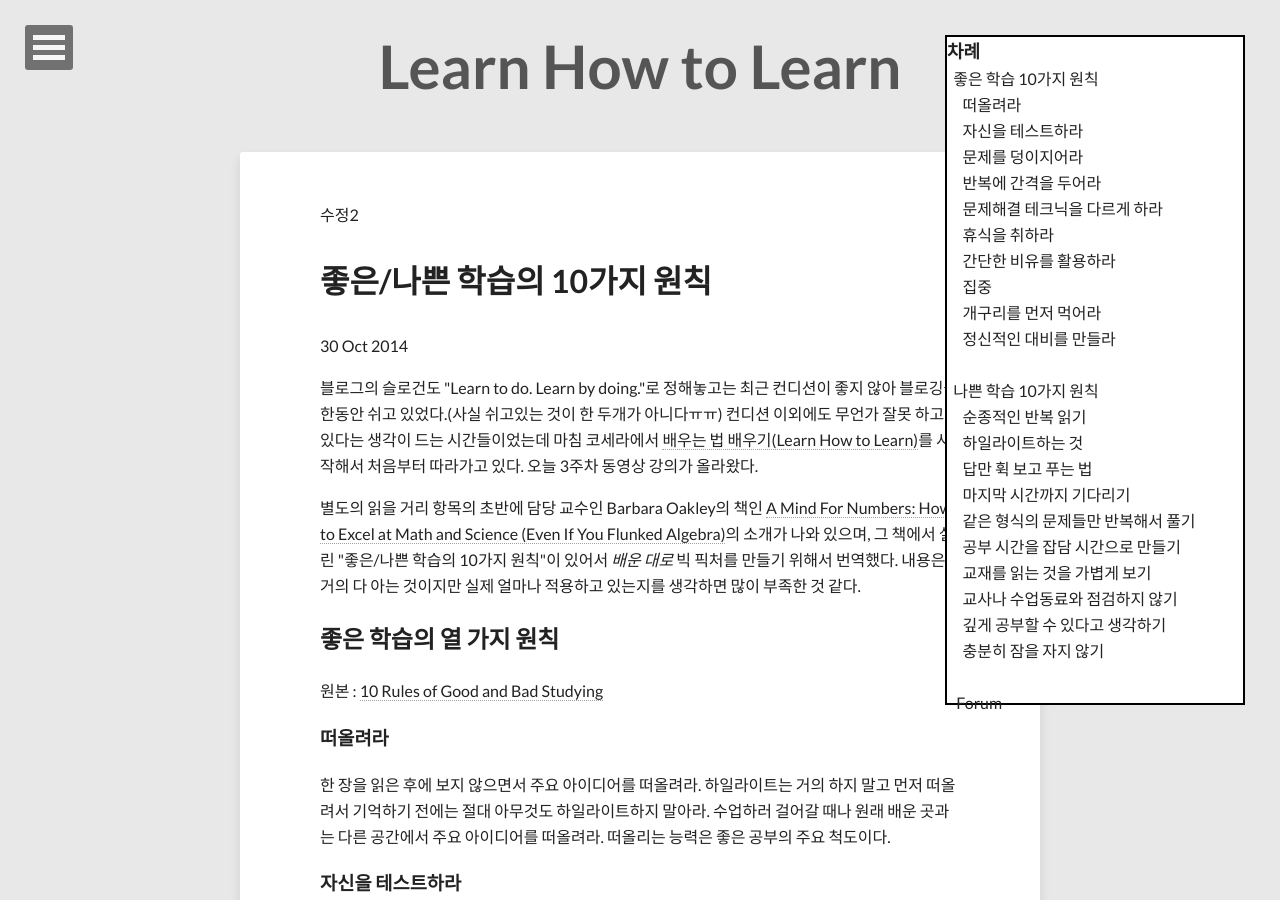
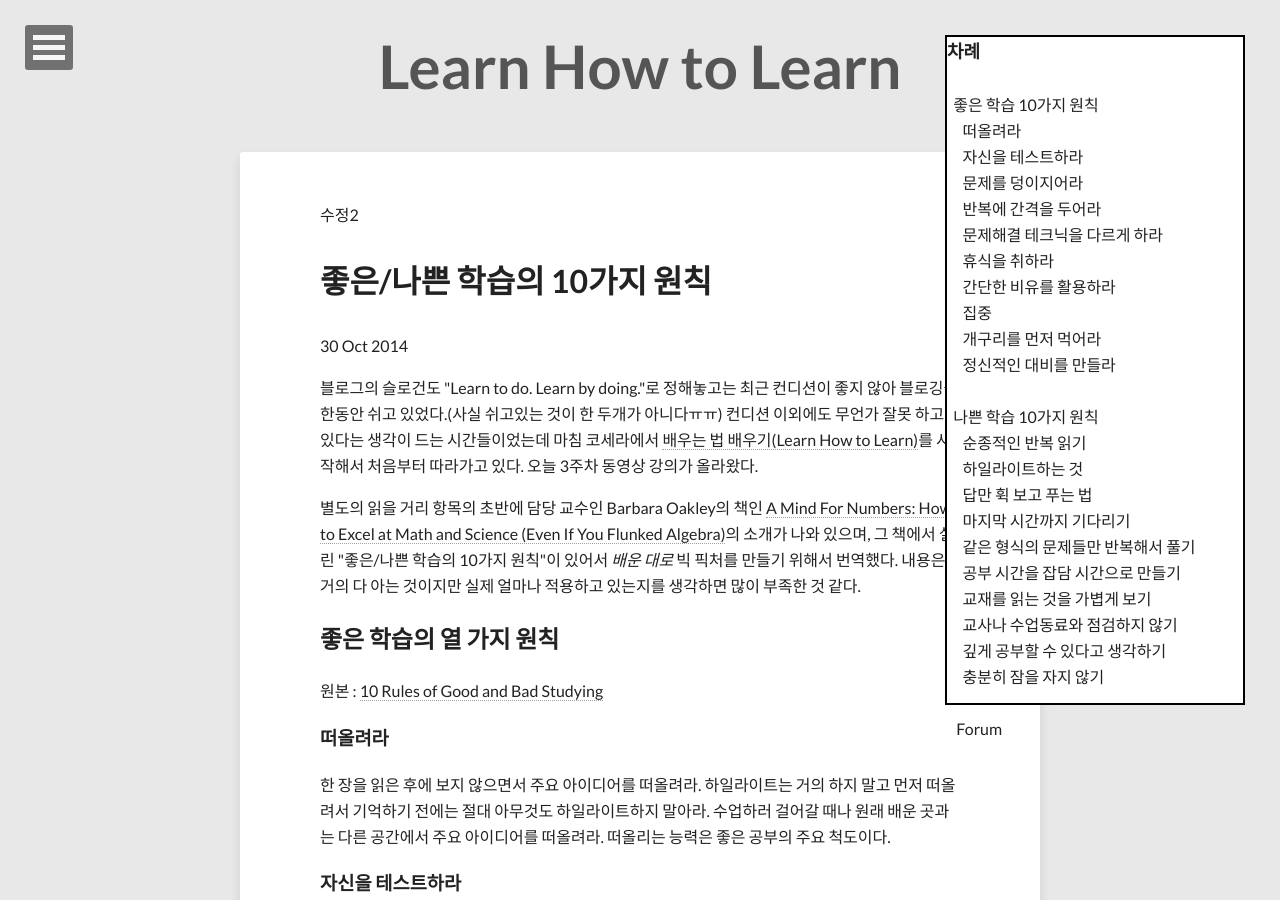
Before and after one commit to geoncheollee/geonblog, a Jekyll site: the page built from how_study.html, in a window 1280 px wide and 900 px high. Built offline with Jekyll 4.4.1, drawn with Linux system fonts in a browser that asks for light colours; nearby versions of some CDN libraries; comment, search, counter and statistics services are not loaded.

Commit message:
20141103_hong

```diff
--- a/how_study.html
+++ b/how_study.html
@@ -15,7 +15,7 @@
 <html>
 <body>
 	<div style="background: white; height: 670px; width: 300px; border: 2px solid black; position: fixed; top: 35px; right: 35px;">
-  			<b><span style="font-size: large;">차례</span></b><br />
+  			<b><span style="font-size: large;">차례</span></b><br /><br>
   			<a href="#good"> &nbsp;&nbsp;좋은 학습 10가지 원칙</a> <br>
   			<a href="#good1"> &nbsp;&nbsp;&nbsp;&nbsp;&nbsp;떠올려라 </a> <br>
   			<a href="#good2"> &nbsp;&nbsp;&nbsp;&nbsp;&nbsp;자신을 테스트하라 </a> <br>
```
